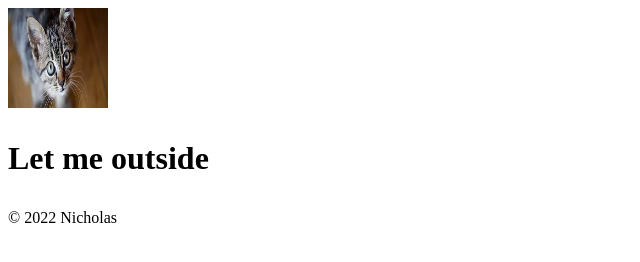
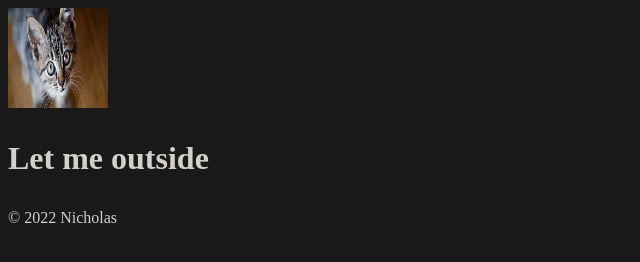
Before and after one commit to nfantinodyer/catapp, a plain HTML site: page translate.html in a window 1280 px wide. Shown: the whole page, without its empty margins (0-640 px from the left). Drawn offline with Linux system fonts and the light colour scheme.

Commit message:
made background dark

```diff
--- a/translate.html
+++ b/translate.html
@@ -1,6 +1,6 @@
 <html>
     <img src="cat.png" alt="cat" width="100" height="100">
-    <body onload="randomizeFunction();">
+    <body onload="randomizeFunction();" style="color: #d3cfca; background-color: rgb(25,25,25);" id="body-content">
         <h1><p id="randomWord"></p></h1>
     </body>
     <footer>
```
Also changed, not shown: index.html (+1 -1 lines), siri.html (+1 -1 lines).
